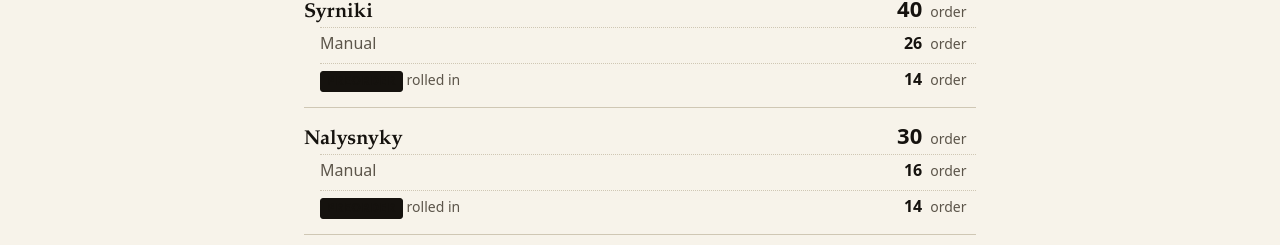
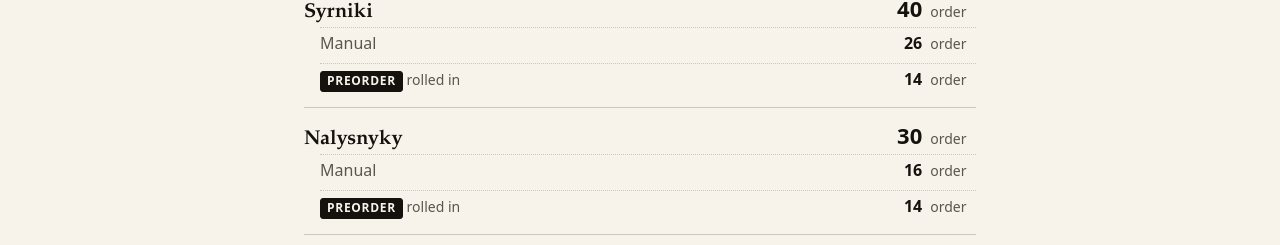
Before and after one commit to yuribelorusets/mise, a React (Vite) app in the folder web/: page /plan in a window 1280 px wide. Shown: the part 272-517 px from the top of the page. Built offline with nearby package versions, Linux system fonts and the light colour scheme.

Commit message:
Keep the preorder tag readable when sheet.css loads after it

```diff
--- a/web/src/pages/Plan.css
+++ b/web/src/pages/Plan.css
@@ -51,7 +51,7 @@
   font-size: var(--text-sm);
 }
 /* Inked in, so a preorder line can't be mistaken for one typed by hand. */
-.plan__tag {
+.tag.plan__tag {
   background: var(--ink);
   color: var(--paper);
 }
```
